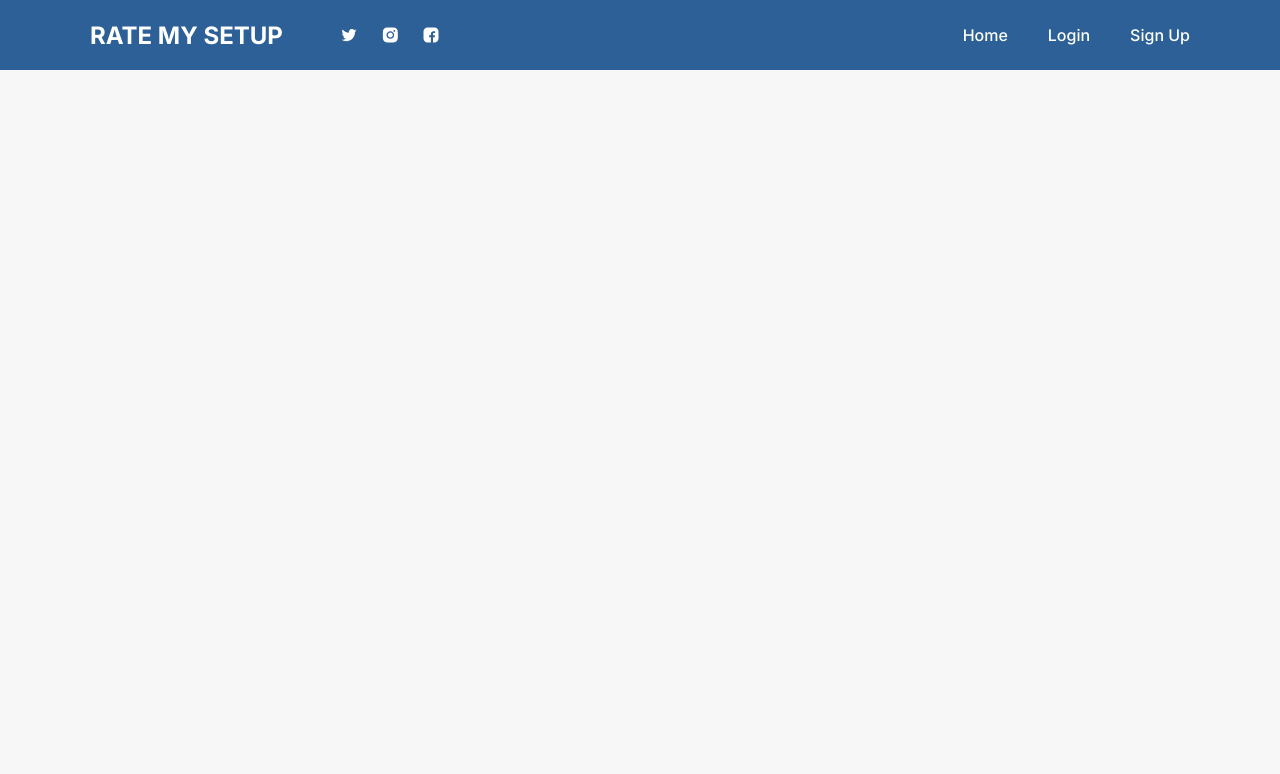
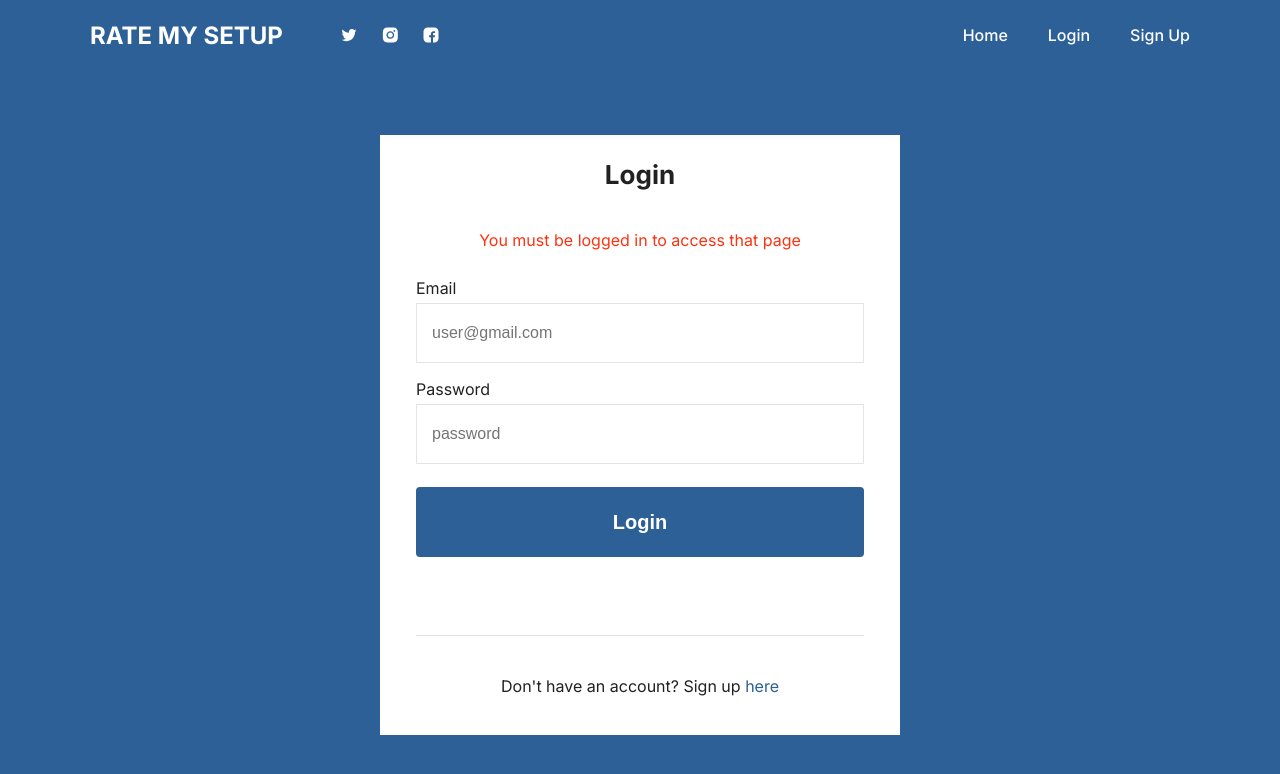
Before and after one commit to jmezalon/viewNrateAdvanceUI, a React (Create React App) app: page /posts/1 in a window 1280 px wide. Shown: the top 774 px of the page. Built offline with nearby package versions, Linux system fonts and the light colour scheme; no server answers.

Commit message:
added protected route client side

```diff
--- a/src/components/App/App.js
+++ b/src/components/App/App.js
@@ -7,6 +7,7 @@ import {
   NotFound,
   PostDetail,
   Register,
+  ProtectedRoute,
 } from "components";
 import { AuthContextProvider } from "contexts/auth";
 import apiClient from "services/apiClient";
@@ -85,7 +86,7 @@ function App() {
           />
           <Route
             path="/posts/:postId"
-            element={<PostDetail updatePost={updatePost} />}
+            element={<ProtectedRoute element={<PostDetail updatePost={updatePost} />} />}
           />
           <Route path="*" element={<NotFound />} />
         </Routes>
--- a/src/components/Login/Login.js
+++ b/src/components/Login/Login.js
@@ -2,7 +2,7 @@ import { useLoginForm } from "hooks/useLoginForm";
 import { Link } from "react-router-dom";
 import "./Login.css";
 
-export default function Login() {
+export default function Login({ message }) {
   const { form, errors, isProcessing, handleOnInputChange, handleOnSubmit } =
     useLoginForm();
   return (
@@ -10,7 +10,7 @@ export default function Login() {
       <div className="card">
         <h2>Login</h2>
 
-        {errors.form && <span className="error">{errors.form}</span>}
+        {(errors.form || message) && <span className="error">{errors.form || message}</span>}
         <br />
 
         <div className="form">
--- /dev/null
+++ b/src/components/ProtectedRoute/ProtectedRoute.js
@@ -0,0 +1,12 @@
+import { useAuthContext } from "contexts/auth";
+import { Login } from "components"
+
+export default function ProtectedRoute({ element }) {
+    const { user, initialized } = useAuthContext()
+
+    if (!initialized) return null;
+
+    if (initialized && !user?.username) return <Login message="You must be logged in to access that page" />
+
+    return <>{element}</>
+}
--- a/src/components/index.js
+++ b/src/components/index.js
@@ -7,6 +7,7 @@ export { default as NotAllowed } from "./NotAllowed/NotAllowed";
 export { default as NotFound } from "./NotFound/NotFound";
 export { default as Post } from "./Post/Post";
 export { default as PostDetail } from "./PostDetail/PostDetail";
+export { default as ProtectedRoute } from "./ProtectedRoute/ProtectedRoute";
 export { default as Register } from "./Register/Register";
 export { default as Stars } from "./Stars/Stars";
 export { default as StarsInput } from "./StarsInput/StarsInput";
--- a/src/contexts/auth.js
+++ b/src/contexts/auth.js
@@ -1,20 +1,11 @@
 import { createContext, useState, useContext, useEffect } from "react";
 import apiClient from "services/apiClient";
-
 
 const AuthContext = createContext(null);
 
 export const AuthContextProvider = ({ children }) => {
+  const [initialized, setInitialized] = useState(false);
   const [user, setUser] = useState({});
-
-
-  const handleLogout = async () => {
-    await apiClient.logoutUser();
-    setUser({});
-  };
-
-  const authValue = { user, setUser, handleLogout };
-
 
   useEffect(() => {
     const fetchUser = async () => {
@@ -22,14 +13,24 @@ export const AuthContextProvider = ({ children }) => {
       if (data) {
         setUser(data.user);
       }
+      setInitialized(true);
     };
 
     const token = localStorage.getItem("rate_my_setup_token");
     if (token) {
       apiClient.setToken(token);
       fetchUser();
+    } else {
+      setInitialized(true);
     }
   }, [setUser]);
+
+  const handleLogout = async () => {
+    await apiClient.logoutUser();
+    setUser({});
+  };
+
+  const authValue = { user, setUser, handleLogout, initialized };
 
   return (
     <AuthContext.Provider value={authValue}>
@@ -38,4 +39,4 @@ export const AuthContextProvider = ({ children }) => {
   );
 };
 
-export const useAuthContext = () => useContext(AuthContext)
+export const useAuthContext = () => useContext(AuthContext);
```
